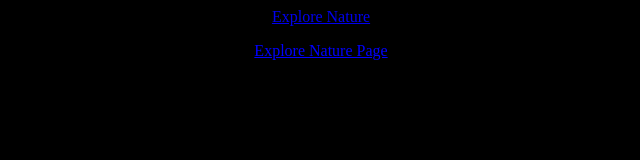
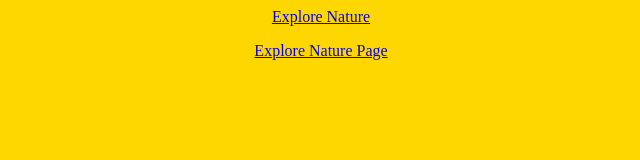
Before and after one commit to GugueiNathanielGarangKucha/A, a plain HTML site: page index.html in a window 1280 px wide. Shown: the whole page, without its empty margins (319-959 px from the left). Drawn offline with Linux system fonts and the light colour scheme.

Commit message:
Update index.html

```diff
--- a/index.html
+++ b/index.html
@@ -8,7 +8,7 @@
 </head>
 <Style>
 body{
-        background-color: black;
+        background-color: gold;
         text-align: center;
         color: Blue;
         text-align:center;
```
